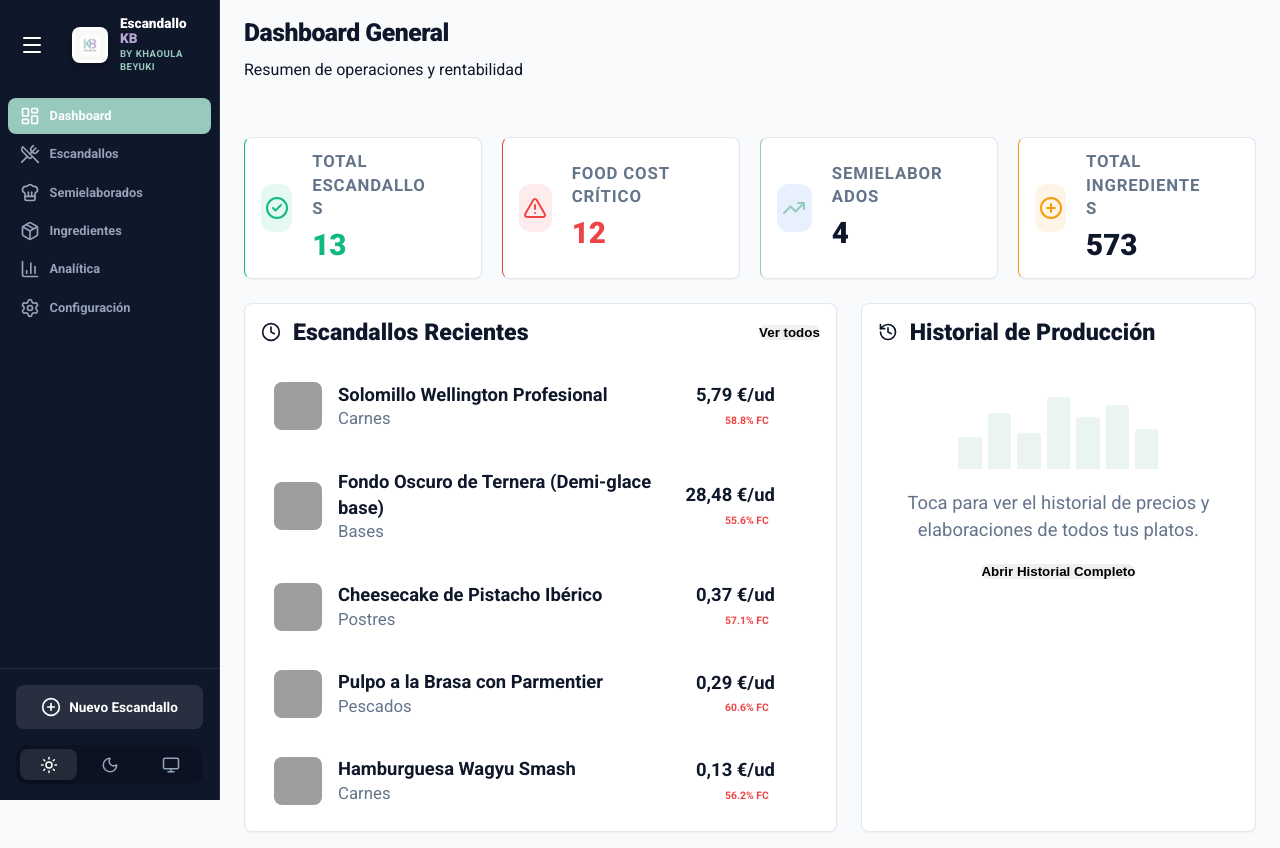
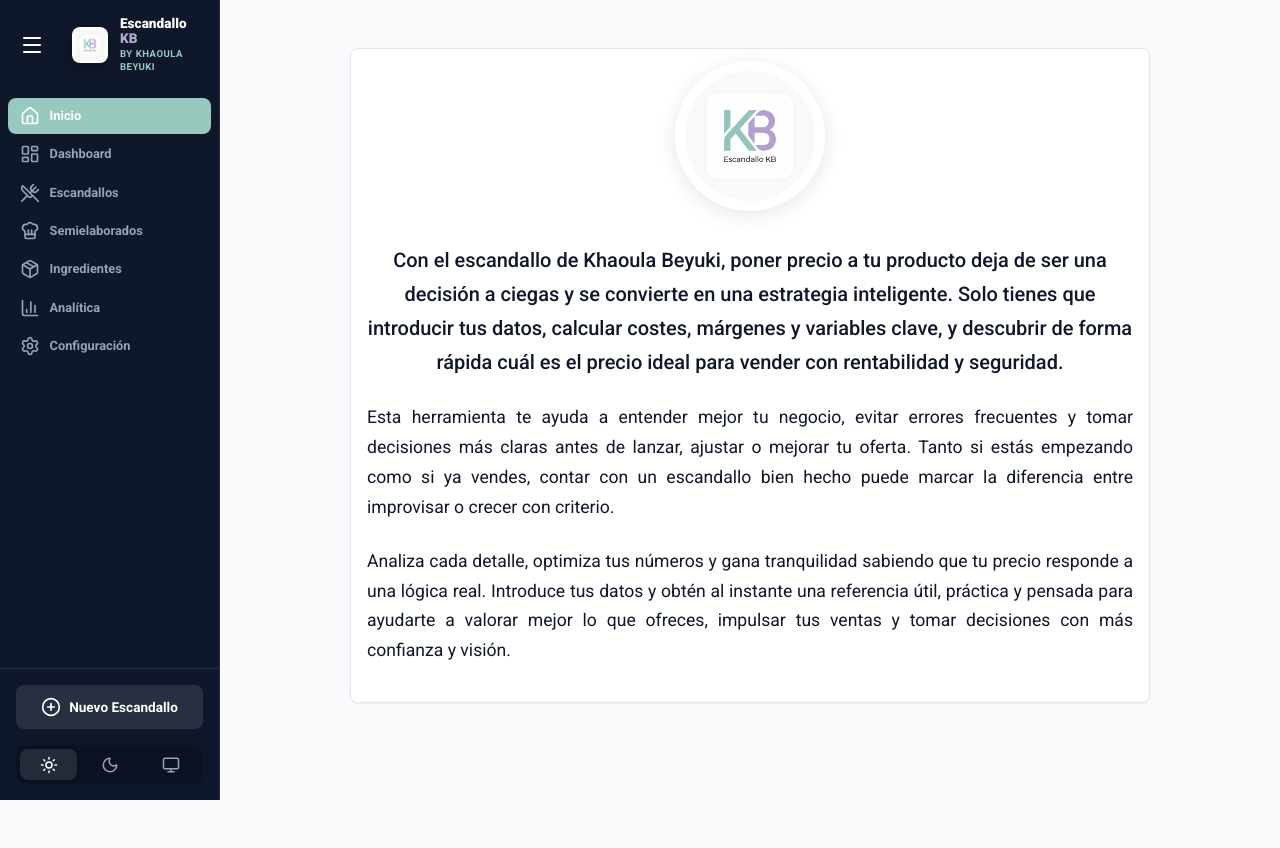
Before and after one commit to pruebasdeapps/escandallo-kb, a React (Vite) app: page / in a window 1280 px wide. After the commit the page ends 800 px from the top, so only its background shows below. Built offline with nearby package versions, Linux system fonts and the light colour scheme; grey boxes are pictures that could not be loaded.

Commit message:
Add Home page and fix sidebar logo visibility

```diff
--- a/src/App.tsx
+++ b/src/App.tsx
@@ -3,6 +3,7 @@ import { BrowserRouter as Router, Routes, Route } from 'react-router-dom';
 import { Menu } from 'lucide-react';
 import { useStore } from './store/useStore';
 import Sidebar from './components/Sidebar';
+import Home from './views/Home';
 import Dashboard from './views/Dashboard';
 import RecipeList from './views/RecipeList';
 import RecipeDetail from './views/RecipeDetail';
@@ -49,7 +50,8 @@ const App: React.FC = () => {
           </header>
 
           <Routes>
-            <Route path="/" element={<Dashboard />} />
+            <Route path="/" element={<Home />} />
+            <Route path="/dashboard" element={<Dashboard />} />
             <Route path="/recipes" element={<RecipeList type="plato" />} />
             <Route path="/semi-elaborated" element={<RecipeList type="semielaborado" />} />
             <Route path="/recipes/:id" element={<RecipeDetail />} />
--- a/src/components/Sidebar.tsx
+++ b/src/components/Sidebar.tsx
@@ -1,6 +1,7 @@
 import React from 'react';
 import { NavLink } from 'react-router-dom';
 import {
+  Home,
   LayoutDashboard,
   UtensilsCrossed,
   ChefHat,
@@ -24,7 +25,8 @@ interface SidebarProps {
 const Sidebar: React.FC<SidebarProps> = ({ isOpen, onToggle }) => {
   const { theme, setTheme } = useStore();
   const menuItems = [
-    { icon: <LayoutDashboard size={20} />, label: 'Dashboard', path: '/' },
+    { icon: <Home size={20} />, label: 'Inicio', path: '/' },
+    { icon: <LayoutDashboard size={20} />, label: 'Dashboard', path: '/dashboard' },
     { icon: <UtensilsCrossed size={20} />, label: 'Escandallos', path: '/recipes' },
     { icon: <ChefHat size={20} />, label: 'Semielaborados', path: '/semi-elaborated' },
     { icon: <Package size={20} />, label: 'Ingredientes', path: '/ingredients' },
@@ -40,7 +42,7 @@ const Sidebar: React.FC<SidebarProps> = ({ isOpen, onToggle }) => {
             <Menu size={24} />
           </button>
           <div className="logo-container">
-            <img src="/logo.png" alt="KB Logo" className="logo-img" />
+            <img src={`${import.meta.env.BASE_URL}logo.png`} alt="KB Logo" className="logo-img" />
           </div>
           <div className="brand-text">
             <h1>Escandallo <span>KB</span></h1>
--- /dev/null
+++ b/src/views/Home.css
@@ -0,0 +1,44 @@
+.home-view {
+  display: flex;
+  justify-content: center;
+  align-items: center;
+  min-height: calc(100vh - 120px);
+  padding: 2rem;
+}
+
+.home-content {
+  max-width: 800px;
+  padding: 3rem;
+  text-align: center;
+}
+
+.home-logo-container {
+  margin-bottom: 2rem;
+  display: flex;
+  justify-content: center;
+}
+
+.home-logo {
+  width: 150px;
+  height: 150px;
+  object-fit: contain;
+  border-radius: 50%;
+  box-shadow: 0 4px 20px rgba(0, 0, 0, 0.1);
+  background-color: var(--bg-card);
+  padding: 10px;
+}
+
+.home-text {
+  font-size: 1.1rem;
+  line-height: 1.7;
+  color: var(--text-secondary);
+  margin-bottom: 1.5rem;
+  text-align: justify;
+}
+
+.home-text.lead {
+  font-size: 1.25rem;
+  font-weight: 500;
+  color: var(--text-primary);
+  text-align: center;
+}
--- /dev/null
+++ b/src/views/Home.tsx
@@ -0,0 +1,30 @@
+import React from 'react';
+import './Home.css';
+
+const Home: React.FC = () => {
+  const logoUrl = `${import.meta.env.BASE_URL}logo.png`;
+
+  return (
+    <div className="home-view fade-in">
+      <div className="home-content card">
+        <div className="home-logo-container">
+          <img src={logoUrl} alt="Escandallo KB Logo" className="home-logo" />
+        </div>
+
+        <p className="home-text lead">
+          Con el escandallo de Khaoula Beyuki, poner precio a tu producto deja de ser una decisión a ciegas y se convierte en una estrategia inteligente. Solo tienes que introducir tus datos, calcular costes, márgenes y variables clave, y descubrir de forma rápida cuál es el precio ideal para vender con rentabilidad y seguridad.
+        </p>
+
+        <p className="home-text">
+          Esta herramienta te ayuda a entender mejor tu negocio, evitar errores frecuentes y tomar decisiones más claras antes de lanzar, ajustar o mejorar tu oferta. Tanto si estás empezando como si ya vendes, contar con un escandallo bien hecho puede marcar la diferencia entre improvisar o crecer con criterio.
+        </p>
+
+        <p className="home-text">
+          Analiza cada detalle, optimiza tus números y gana tranquilidad sabiendo que tu precio responde a una lógica real. Introduce tus datos y obtén al instante una referencia útil, práctica y pensada para ayudarte a valorar mejor lo que ofreces, impulsar tus ventas y tomar decisiones con más confianza y visión.
+        </p>
+      </div>
+    </div>
+  );
+};
+
+export default Home;
```
